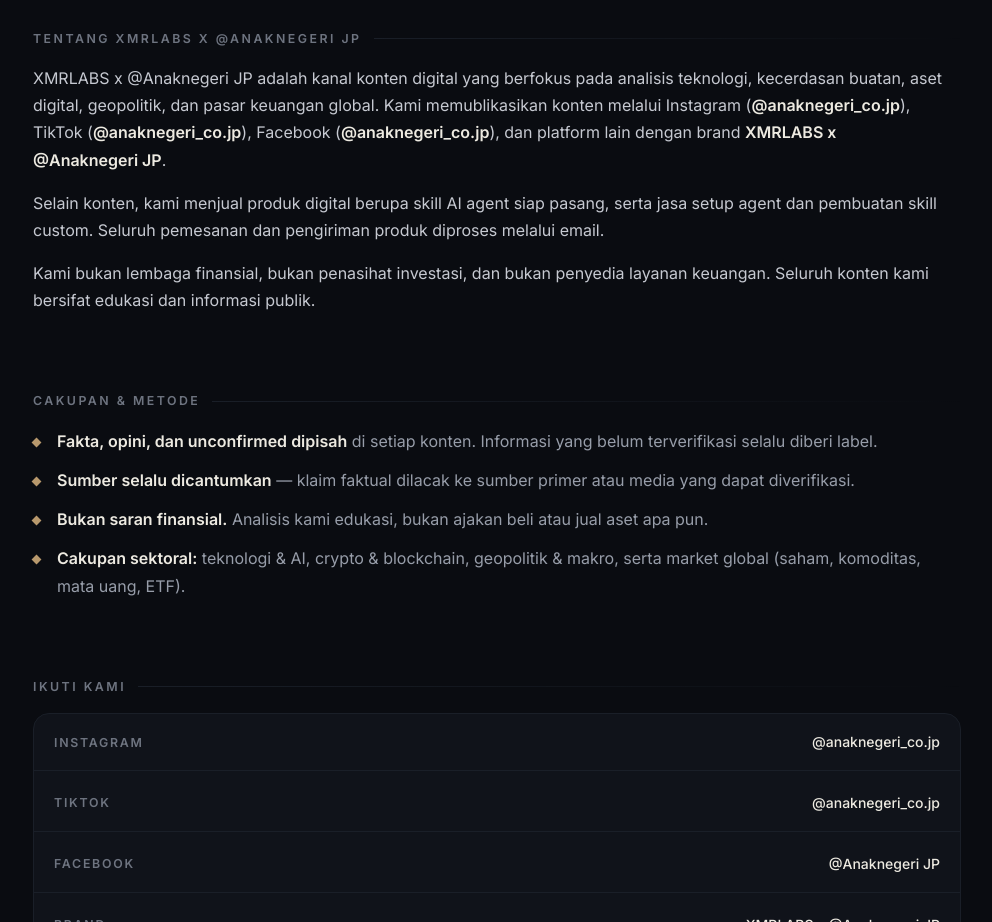
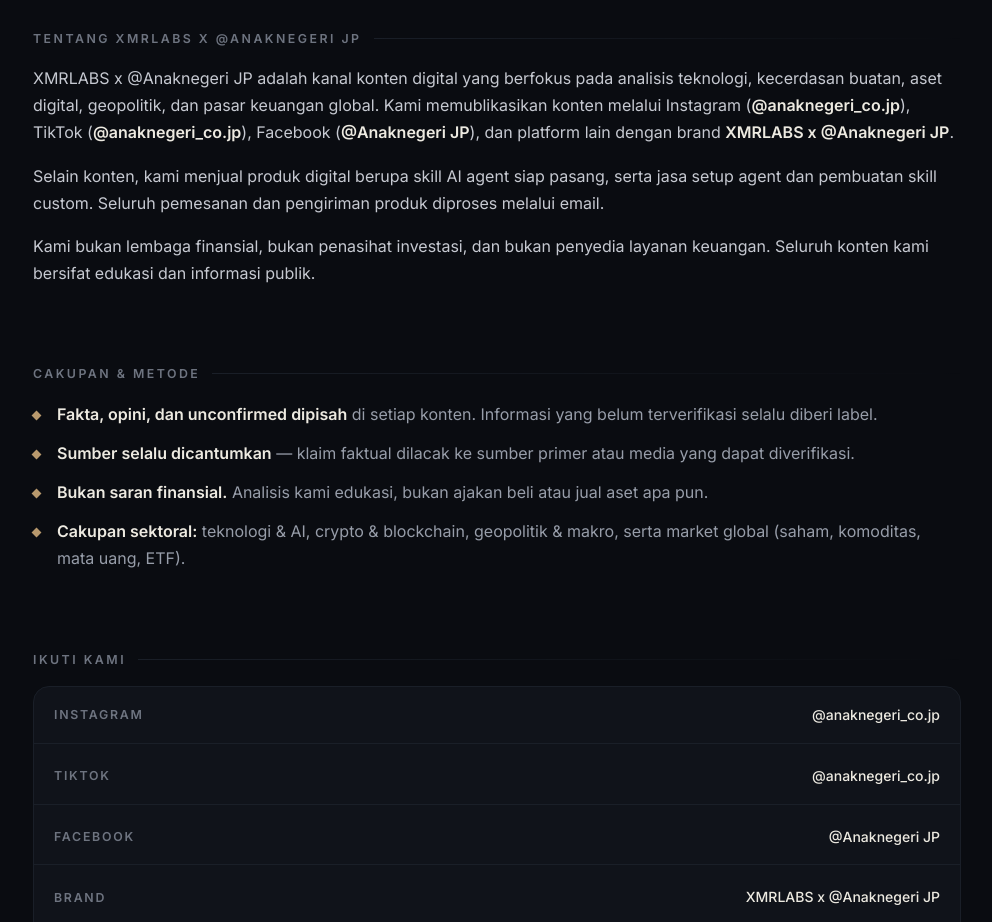
Before and after one commit to XMRBushido/anaknegerijp, a plain HTML site: page index.html in a window 1280 px wide. Shown: the part 1060-1982 px from the top of the page, without its empty margins (143-1135 px from the left). Drawn offline with Linux system fonts and the light colour scheme.

Commit message:
fix: correct Facebook handle in about section

```diff
--- a/index.html
+++ b/index.html
@@ -104,7 +104,7 @@
 
     <section class="section prose reveal reveal-2" id="tentang" aria-labelledby="tentang-title">
       <h2 class="section-title" id="tentang-title">Tentang XMRLABS x @Anaknegeri JP</h2>
-      <p>XMRLABS x @Anaknegeri JP adalah kanal konten digital yang berfokus pada analisis teknologi, kecerdasan buatan, aset digital, geopolitik, dan pasar keuangan global. Kami memublikasikan konten melalui Instagram (<strong>@anaknegeri_co.jp</strong>), TikTok (<strong>@anaknegeri_co.jp</strong>), Facebook (<strong>@anaknegeri_co.jp</strong>), dan platform lain dengan brand <strong>XMRLABS x @Anaknegeri JP</strong>.</p>
+      <p>XMRLABS x @Anaknegeri JP adalah kanal konten digital yang berfokus pada analisis teknologi, kecerdasan buatan, aset digital, geopolitik, dan pasar keuangan global. Kami memublikasikan konten melalui Instagram (<strong>@anaknegeri_co.jp</strong>), TikTok (<strong>@anaknegeri_co.jp</strong>), Facebook (<strong>@Anaknegeri JP</strong>), dan platform lain dengan brand <strong>XMRLABS x @Anaknegeri JP</strong>.</p>
       <p>Selain konten, kami menjual produk digital berupa skill AI agent siap pasang, serta jasa setup agent dan pembuatan skill custom. Seluruh pemesanan dan pengiriman produk diproses melalui email.</p>
       <p>Kami bukan lembaga finansial, bukan penasihat investasi, dan bukan penyedia layanan keuangan. Seluruh konten kami bersifat edukasi dan informasi publik.</p>
     </section>
```
